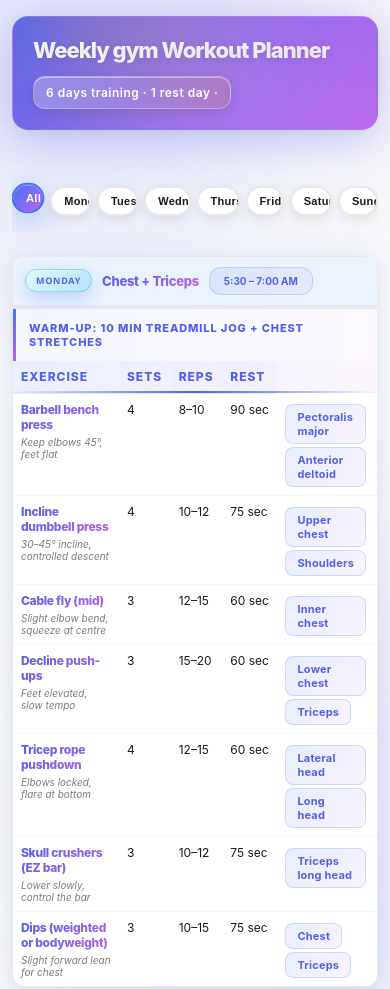
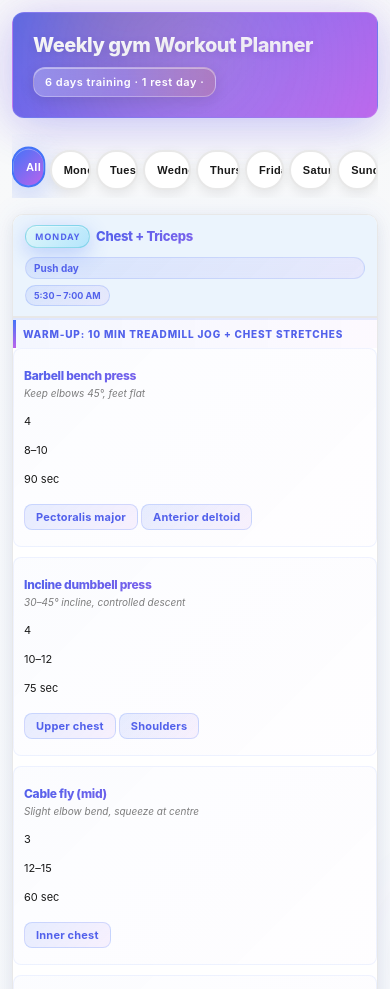
Before and after one commit to Saikiran1719/GymWorkout, a plain HTML site: page index.html in a window 390 px wide. Shown: the top 989 px of the page. Drawn offline with Linux system fonts and the light colour scheme.

Commit message:
Fix mobile responsiveness - add viewport meta tags and improve mobile UI/UX

```diff
--- a/index.html
+++ b/index.html
@@ -1,6 +1,20 @@
 
-<style>
+<!DOCTYPE html>
+<html lang="en">
+<head>
+  <meta charset="UTF-8">
+  <meta name="viewport" content="width=device-width, initial-scale=1.0, maximum-scale=1.0, user-scalable=no, viewport-fit=cover">
+  <meta name="apple-mobile-web-app-capable" content="yes">
+  <meta name="apple-mobile-web-app-status-bar-style" content="black-translucent">
+  <meta name="theme-color" content="#5261eb">
+  <title>Weekly Gym Workout Planner</title>
+  <style>
   * { box-sizing: border-box; margin: 0; padding: 0; }
+
+  html {
+    -webkit-text-size-adjust: 100%;
+    -ms-text-size-adjust: 100%;
+  }
 
   .sr-only { position: absolute; width: 1px; height: 1px; padding: 0; margin: -1px; overflow: hidden; clip: rect(0, 0, 0, 0); white-space: nowrap; border-width: 0; }
 
@@ -621,64 +635,343 @@
 
   /* Mobile Responsive */
   @media (max-width: 768px) {
-    .wrapper { padding: 1.5rem 1rem; }
-    .header-bar { padding: 1.5rem; }
-    .header-title { font-size: 26px; margin-bottom: 1rem; }
-    .header-subtitle { font-size: 13px; padding: 10px 16px; }
+    body::before,
+    body::after {
+      opacity: 0.05;
+      width: 300px !important;
+      height: 300px !important;
+      filter: blur(60px);
+    }
 
-    .filter-tabs { gap: 8px; }
-    .tab-btn { padding: 8px 14px; font-size: 12px; }
+    .wrapper {
+      padding: 1rem 1rem;
+      max-width: 100%;
+    }
 
-    .day-header { padding: 12px 16px; gap: 10px; }
-    .day-badge { font-size: 10px; padding: 5px 12px; }
-    .day-name { font-size: 15px; }
-    .time-tag { font-size: 11px; }
+    .header-bar {
+      padding: 1.5rem 1.25rem;
+      margin-bottom: 1.5rem;
+      border-radius: 16px;
+    }
 
-    .col-ex { width: 40%; }
-    .col-sets { width: 12%; }
-    .col-reps { width: 12%; }
-    .col-rest { width: 12%; }
-    .col-muscle { width: 24%; }
+    .header-title {
+      font-size: 24px;
+      margin-bottom: 0.8rem;
+      letter-spacing: -0.5px;
+    }
 
-    th, td { padding: 10px; font-size: 12px; }
+    .header-subtitle {
+      font-size: 13px;
+      padding: 10px 14px;
+      display: inline-block;
+    }
+
+    .filter-tabs {
+      gap: 6px;
+      margin-bottom: 1.5rem;
+      -webkit-overflow-scrolling: touch;
+      overflow-x: auto;
+      scroll-behavior: smooth;
+      padding-bottom: 0.5rem;
+    }
+
+    .tab-btn {
+      padding: 8px 14px;
+      font-size: 12px;
+      min-height: 44px;
+      display: flex;
+      align-items: center;
+    }
+
+    .day-block {
+      margin-bottom: 1.25rem;
+      border-radius: 14px;
+    }
+
+    .day-header {
+      padding: 12px 14px;
+      gap: 8px;
+      flex-wrap: wrap;
+    }
+
+    .day-badge {
+      font-size: 10px;
+      padding: 5px 11px;
+    }
+
+    .day-name {
+      font-size: 14px;
+      flex: 1;
+    }
+
+    .time-tag {
+      font-size: 10px;
+      padding: 5px 10px;
+    }
+
+    .day-focus {
+      display: block;
+      width: 100%;
+      margin-top: 4px;
+      font-size: 11px;
+      flex: none;
+    }
+
+    table {
+      font-size: 12px;
+      width: 100%;
+      overflow-x: auto;
+      display: block;
+    }
+
+    thead {
+      display: none;
+    }
+
+    tbody {
+      display: block;
+    }
+
+    tr {
+      display: block;
+      border: 1px solid rgba(68, 116, 248, 0.1);
+      margin-bottom: 12px;
+      border-radius: 10px;
+      padding: 12px;
+      background: linear-gradient(135deg, rgba(68, 116, 248, 0.02), rgba(186, 99, 236, 0.01));
+    }
+
+    td {
+      display: block;
+      padding: 8px 0;
+      border: none;
+      font-size: 12px;
+      text-align: left;
+    }
+
+    td::before {
+      content: attr(data-label);
+      font-weight: 700;
+      color: var(--primary-blue);
+      display: block;
+      font-size: 10px;
+      text-transform: uppercase;
+      letter-spacing: 0.05em;
+      margin-bottom: 4px;
+    }
+
+    .col-ex { width: 100%; }
+    .col-sets { width: 100%; }
+    .col-reps { width: 100%; }
+    .col-rest { width: 100%; }
+    .col-muscle { width: 100%; }
+
+    th, td { padding: 8px 0; font-size: 12px; }
     .ex-tip { font-size: 11px; }
 
-    .nutrition-grid { grid-template-columns: repeat(2, 1fr); gap: 12px; }
+    .nutrition-grid {
+      grid-template-columns: 1fr;
+      gap: 12px;
+      margin-top: 1.5rem;
+    }
+
+    .nutrition-card {
+      padding: 14px;
+    }
+
+    .nutrition-label {
+      font-size: 9px;
+    }
+
+    .nutrition-value {
+      font-size: 18px;
+    }
   }
 
   @media (max-width: 480px) {
-    .wrapper { padding: 1rem 0.75rem; }
-    .header-bar { padding: 1.25rem; border-radius: 16px; }
-    .header-title { font-size: 22px; margin-bottom: 0.8rem; }
-    .header-subtitle { font-size: 12px; padding: 8px 12px; }
+    body::before,
+    body::after {
+      opacity: 0.02;
+      width: 200px !important;
+      height: 200px !important;
+      filter: blur(50px);
+    }
 
-    .filter-tabs { gap: 6px; margin-bottom: 1.5rem; }
-    .tab-btn { padding: 7px 12px; font-size: 11px; }
+    .wrapper {
+      padding: 0.75rem;
+      max-width: 100%;
+    }
 
-    .day-block { margin-bottom: 1.5rem; border-radius: 12px; }
-    .day-header { padding: 10px 12px; }
-    .day-badge { font-size: 9px; padding: 4px 10px; }
-    .day-name { font-size: 13px; }
-    .day-focus { display: none; }
-    .time-tag { font-size: 10px; }
+    .header-bar {
+      padding: 1.25rem;
+      border-radius: 12px;
+      margin-bottom: 1rem;
+    }
 
-    table { font-size: 11px; }
-    th, td { padding: 8px; }
+    .header-title {
+      font-size: 20px;
+      margin-bottom: 0.6rem;
+      font-weight: 800;
+    }
 
-    .col-ex { width: 50%; }
-    .col-sets { width: 15%; }
-    .col-reps { width: 15%; }
-    .col-rest { width: 20%; }
+    .header-subtitle {
+      font-size: 11px;
+      padding: 7px 11px;
+    }
+
+    .filter-tabs {
+      gap: 5px;
+      margin-bottom: 1rem;
+      -webkit-overflow-scrolling: touch;
+    }
+
+    .tab-btn {
+      padding: 7px 12px;
+      font-size: 11px;
+      min-height: 40px;
+    }
+
+    .day-block {
+      margin-bottom: 1rem;
+      border-radius: 11px;
+    }
+
+    .day-header {
+      padding: 10px 12px;
+      gap: 6px;
+    }
+
+    .day-badge {
+      font-size: 9px;
+      padding: 4px 9px;
+    }
+
+    .day-name {
+      font-size: 13px;
+    }
+
+    .day-focus {
+      width: 100%;
+      display: block;
+      font-size: 10px;
+      margin-top: 3px;
+      flex: none;
+      padding: 4px 8px;
+    }
+
+    .time-tag {
+      font-size: 9px;
+      padding: 4px 8px;
+    }
+
+    .section-label {
+      font-size: 10px;
+      padding: 8px 10px;
+    }
+
+    table {
+      font-size: 11px;
+      display: block;
+      width: 100%;
+      overflow-x: visible;
+    }
+
+    thead {
+      display: none;
+    }
+
+    tbody {
+      display: block;
+    }
+
+    tr {
+      display: block;
+      border: 1px solid rgba(68, 116, 248, 0.08);
+      margin-bottom: 10px;
+      border-radius: 8px;
+      padding: 10px;
+      background: linear-gradient(135deg, rgba(68, 116, 248, 0.02), rgba(186, 99, 236, 0.01));
+    }
+
+    td {
+      display: block;
+      padding: 6px 0;
+      border: none;
+      font-size: 11px;
+    }
+
+    td::before {
+      content: attr(data-label);
+      font-weight: 700;
+      color: var(--primary-blue);
+      display: block;
+      font-size: 9px;
+      text-transform: uppercase;
+      letter-spacing: 0.05em;
+      margin-bottom: 3px;
+    }
+
+    .col-ex { width: 100%; }
+    .col-sets { width: 100%; }
+    .col-reps { width: 100%; }
+    .col-rest { width: 100%; }
     .col-muscle { display: none; }
 
     .ex-name { font-size: 12px; }
     .ex-tip { font-size: 10px; }
+
+    .nutrition-grid {
+      grid-template-columns: 1fr;
+      gap: 10px;
+      margin-top: 1rem;
+    }
+
+    .nutrition-card {
+      padding: 12px;
+      border-radius: 10px;
+    }
+
+    .nutrition-label {
+      font-size: 8px;
+      margin-bottom: 4px;
+    }
+
+    .nutrition-value {
+      font-size: 16px;
+      margin-bottom: 2px;
+    }
+
+    .nutrition-sub{
+      font-size: 10px;
+    }
+
+    .rest-block {
+      gap: 12px;
+      padding: 20px 16px;
+      flex-direction: column;
+    }
+
+    .rest-icon {
+      width: 50px;
+      height: 50px;
+      font-size: 24px;
+    }
+
+    .rest-text{
+      font-size: 15px;
+    }
+
+    .rest-sub{
+      font-size: 11px;
+    }
 
     .nutrition-grid { grid-template-columns: 1fr; }
     .rest-block { flex-direction: column; padding: 28px 12px; }
     .nutrition-card { padding: 14px; }
   }
 </style>
+</head>
+<body>
 <div class="wrapper">
 
 
@@ -900,3 +1193,8 @@
     });
   }
 </script>
+  </style>
+</head>
+<body>
+</body>
+</html>
```
